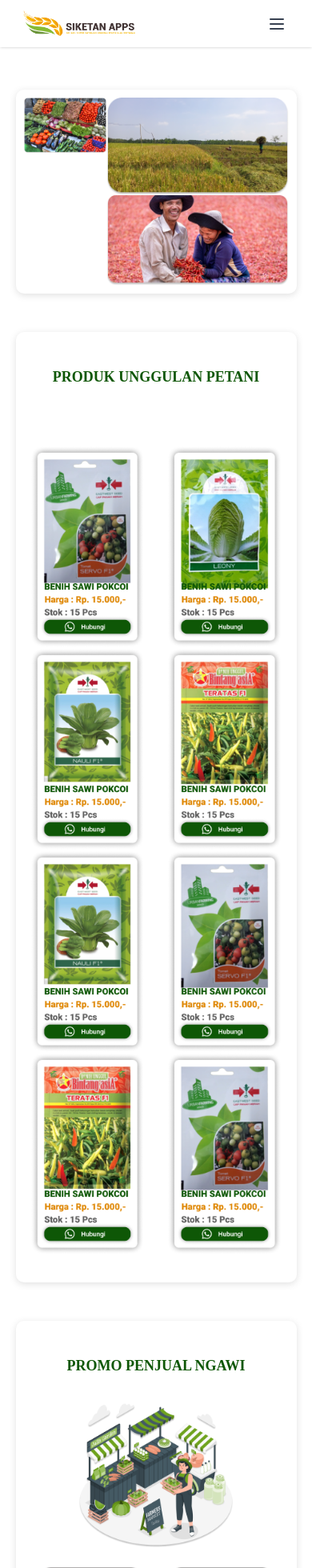
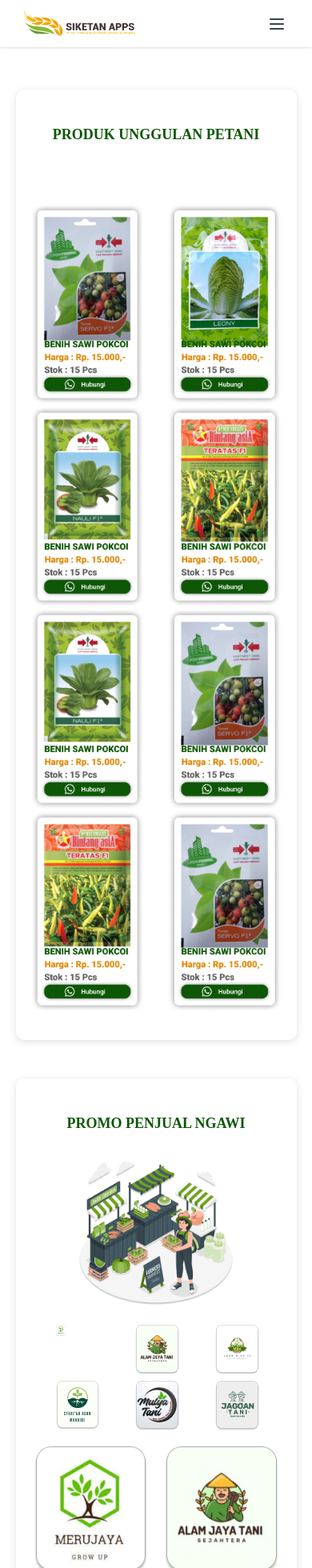
Before and after one commit to Germa-Studio/web-view, a React (Vite) app: page /toko-pertanian in a window 390 px wide. Shown: the top 1960 px of the page at 80% size. Built offline with nearby package versions, Linux system fonts and the light colour scheme; a web font is replaced by a local one.

Commit message:
minichange

```diff
--- a/src/pages/tokoPertanian.jsx
+++ b/src/pages/tokoPertanian.jsx
@@ -10,8 +10,8 @@ export default function InfoPertanian() {
       <div className="pb-5 max-w-[90%] mx-auto flex flex-col gap-12 justify-center items-center">
         {/* Header */}
         {/* Dekstop */}
-        <MainCard className="w-[80%] hidden md:block">
-          <div className="flex justify-between">
+        {/* <MainCard className="w-[80%] hidden md:block"> */}
+          <div className="hidden w-[80%] md:flex justify-between">
             <div className="w-[67%]">
               <img src="/image/icon-buah-1.png" alt="buah-1" />
             </div>
@@ -24,7 +24,7 @@ export default function InfoPertanian() {
               </div>
             </div>
           </div>
-        </MainCard>
+        {/* </MainCard> */}
         {/* Mobile */}
 
         {/* Produk Unggulan Petani */}
@@ -126,7 +126,7 @@ export default function InfoPertanian() {
                 </div>
               </div>
               {/* Dekstop */}
-              <div className="w-full hidden md:flex items-center justify-center">
+              <div className="w-full flex items-center justify-center">
                 <div className="grid grid-cols-3 pt-5 pl-10 md:pl-0 gap-2 md:gap-2">
                   <div>
                     <img
@@ -134,7 +134,7 @@ export default function InfoPertanian() {
                       width="60%"
                       height="60%"
                       alt="Icon Merujaya"
-                      className="cursor-pointer hover:py-2 hover:px-2 hover:bg-green-primary hover:rounded-md"
+                      className="cursor-pointer w-3 md:w-8 hover:py-2 hover:px-2 hover:bg-green-primary hover:rounded-md"
                     />
                   </div>
                   <div>
```
Also changed, not shown: src/pages/berita.jsx (indentation only).
